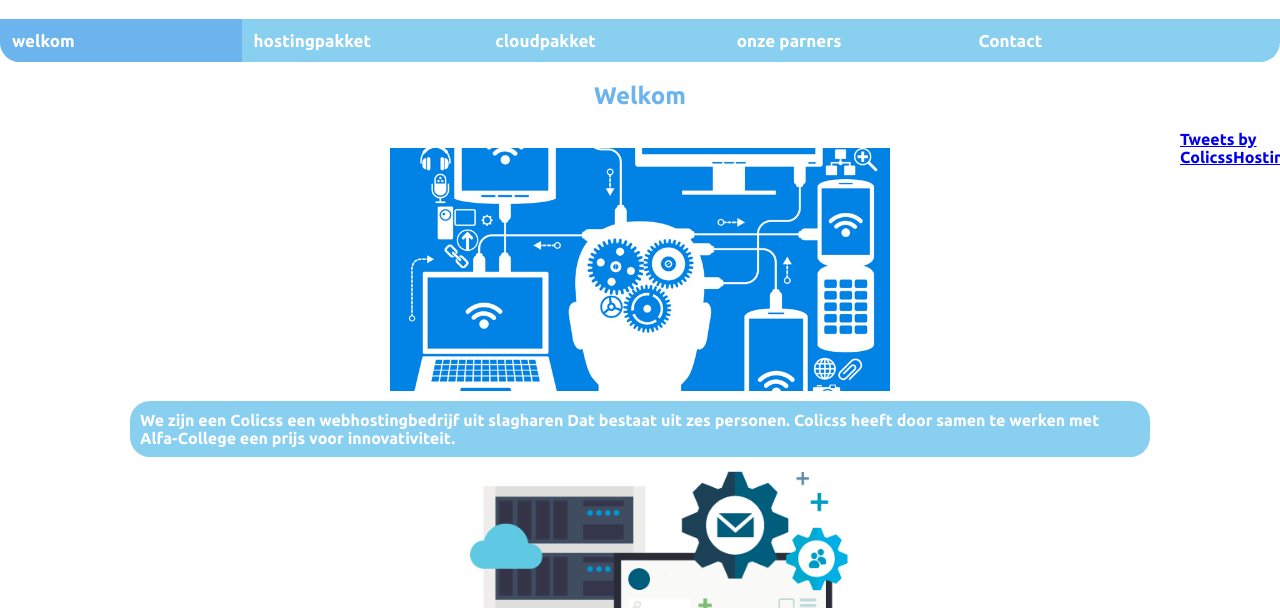
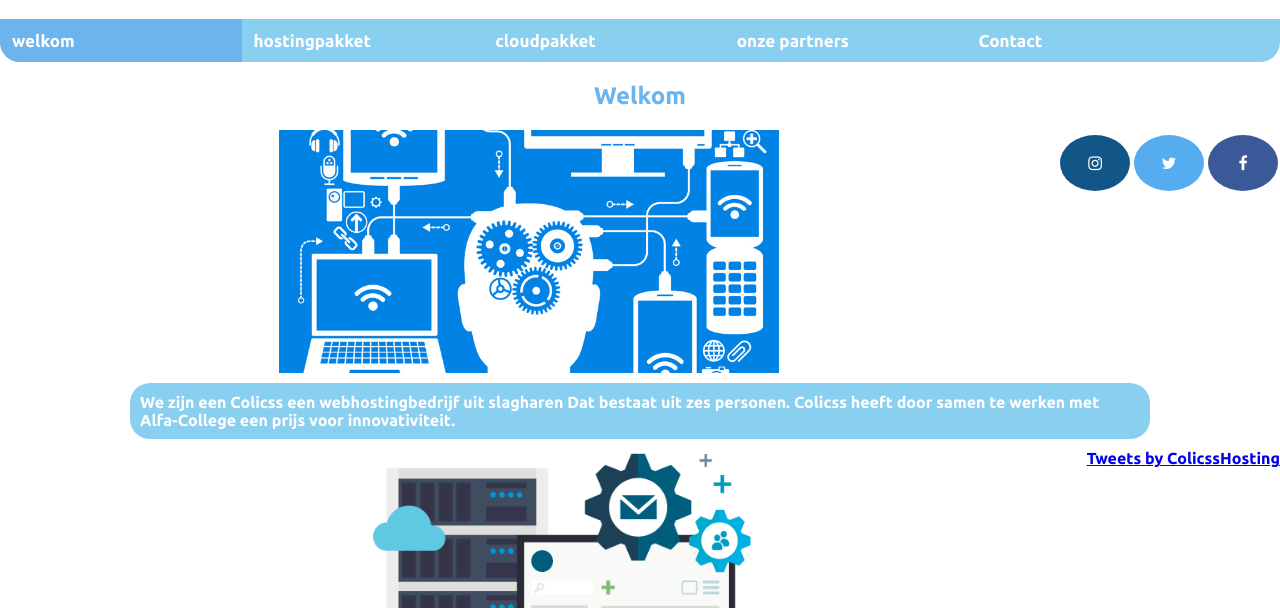
Before and after one commit to Gijsdv/project4, a plain HTML site: page project4.html in a window 1280 px wide. Shown: the part 192-800 px from the top of the page. Drawn offline with Linux system fonts and the light colour scheme.

Commit message:
berksire

```diff
--- a/project4.css
+++ b/project4.css
@@ -117,6 +117,29 @@ img.H{
 
 }
 div.Tweet{float: right;
-max-width: 100px;
-max-height: 10px;
-padding-right:-300px;}
+}
+.fa:hover {
+	opacity: 0.7;
+}
+.fa-facebook{
+	background:#3B5998;
+	color: white;
+}
+.fa-twitter{
+	background:#55ACEE;
+	color: white;
+}
+.fa-instagram{
+	background:#125688;
+	color: white;
+}
+.fa {
+  padding: 20px;
+  font-size: 30px;
+  width: 30px;
+  text-align: center;
+  text-decoration: none;
+  margin: 5px 2px;
+  border-radius: 50%;
+  float: right;
+}
--- a/project4.html
+++ b/project4.html
@@ -1,31 +1,36 @@
 <!DOCTYPE html>
 <html>
 	<head>
-		<title> Colicss</title>
+		<title>Colicss</title>
 		<link rel="stylesheet" type="text/css" href="project4.css" />
 		<link href="https://fonts.googleapis.com/css?family=Ubuntu:700&amp;subset=latin-ext" rel="stylesheet" />
+		<link rel="stylesheet" href="https://cdnjs.cloudflare.com/ajax/libs/font-awesome/4.7.0/css/font-awesome.min.css">
 	</head>
 	<body>
 		<img src="banner.png" alt="logo banner">
 		<h1 >Colicss</h1>
 		<!--The navigation menu -->
 		<div class="navbar half">
-			<a class="active" href="">welkom</a>
+			<a class="active" href="project4.html">welkom</a>
 			<a href="hosting pakketen.html">hostingpakket</a>
 			<a href="Cloud.html">cloudpakket</a>
-			<a href="P.html">onze parners</a>
+			<a href="P.html">onze partners</a>
 			<a href="project4contact.html">Contact </a>
 		</div>
-			<h2>Welkom</h2>\
-				<div class="Tweet">
-				<a class="twitter-timeline" href="https://twitter.com/ColicssHosting?ref_src=twsrc%5Etfw">Tweets by ColicssHosting</a> <script async src="https://platform.twitter.com/widgets.js" charset="utf-8"></script>
-				</div>
+			<h2>Welkom</h2>
+
+			<a href="#"class ="fa fa-facebook"> </a>
+			<a href="https://twitter.com/ColicssHosting"class="fa fa-twitter"></a>
+			<a href="#" class="fa fa-instagram"></a>
 
 			<img class="voorkant" src="voorkant.jpg" alt="bron https://www.emerce.nl/content/uploads/2014/10/ICT_800x390.jpg">
 			<article class="rondehoeken">
 			We zijn een Colicss een webhostingbedrijf uit slagharen Dat bestaat uit zes personen.
 			Colicss heeft door samen te werken met Alfa-College een prijs voor innovativiteit.
 			</article>
+			<div class="Tweet">
+				<a class="twitter-timeline" data-width="220" data-height="300" data-link-color="#6CB4EE" href="https://twitter.com/ColicssHosting?ref_src=twsrc%5Etfw">Tweets by ColicssHosting</a> <script async src="https://platform.twitter.com/widgets.js" charset="utf-8"></script>
+			</div>
 			<img class="voorkant" src="cloud.jpg" alt="bron:https://www.nexxite.nl/public/nexxite/media/image/site/cloudhosting-intro.png">
 			<article class="rondehoeken"> voor u site is niks te veel!</article>
 
```
Also changed, not shown: Cloud.html (+1 -1 lines), P.html (+1 -1 lines), hosting pakketen.html (+4 -3 lines), project4contact.html (+1 -1 lines), BANNER.png, punt.png (added).
